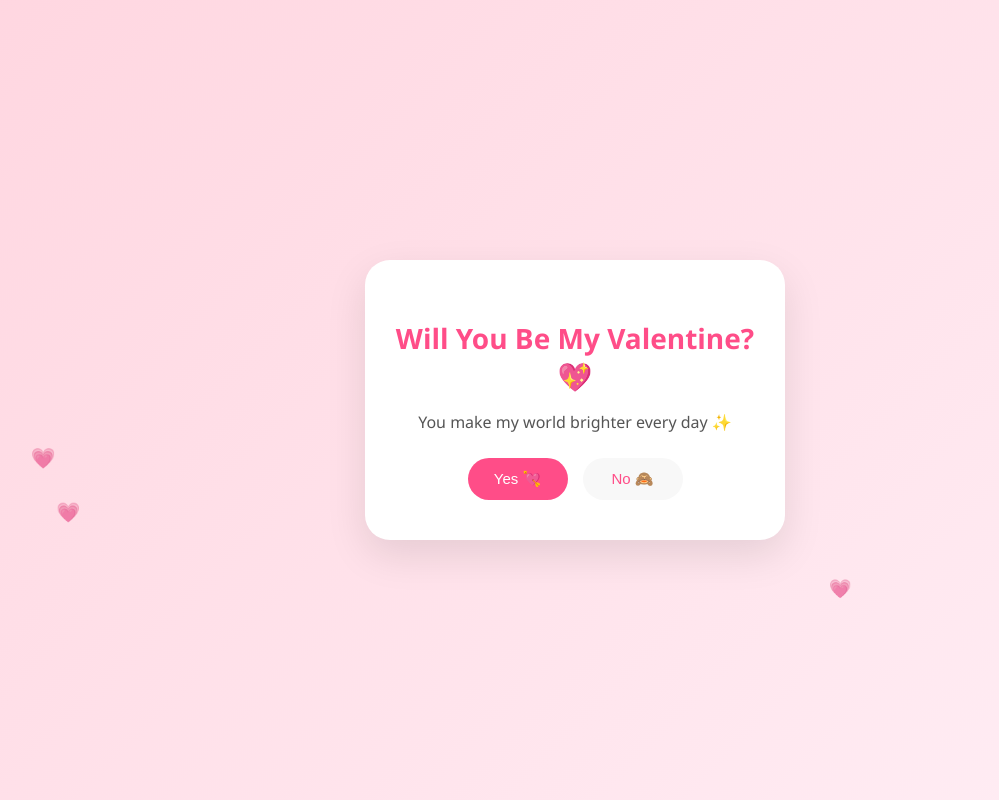
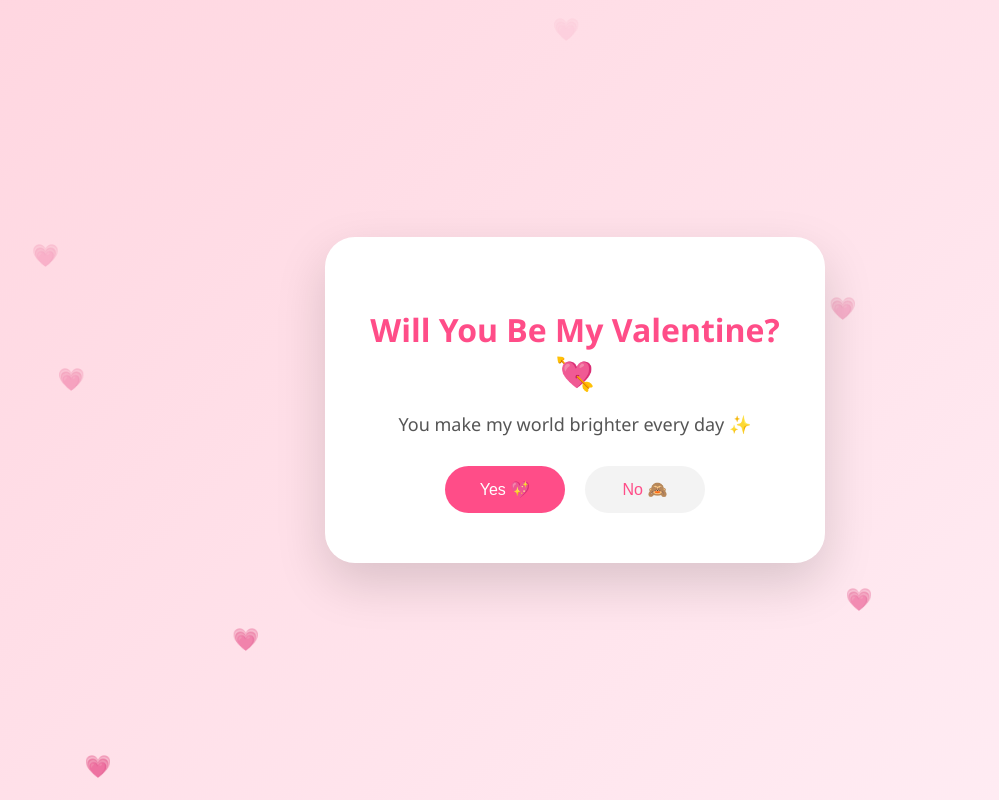
Before and after one commit to barmangolap15/please-open-me, a plain HTML site: page index.html in a window 1280 px wide. Shown: the top 800 px of the page, without its empty margins (65-1064 px from the left). Drawn offline with Linux system fonts and the light colour scheme.

Commit message:
Refactor styles and update button text

```diff
--- a/index.html
+++ b/index.html
@@ -18,50 +18,48 @@
       justify-content: center;
       align-items: center;
       min-height: 100vh;
-      overflow: hidden;
       padding: 20px;
-      text-align: center;
+      position: relative;
     }
 
     .card {
       background: white;
-      padding: 40px 30px;
-      border-radius: 25px;
-      box-shadow: 0 15px 40px rgba(0,0,0,0.1);
       width: 100%;
-      max-width: 420px;
-      position: relative;
+      max-width: 500px;
+      padding: 50px 35px;
+      border-radius: 30px;
+      box-shadow: 0 20px 50px rgba(0,0,0,0.15);
+      text-align: center;
       z-index: 10;
-      animation: fadeIn 1.2s ease;
     }
 
     h1 {
       color: #ff4d88;
-      font-size: 28px;
+      font-size: 32px;
       margin-bottom: 15px;
     }
 
     p {
+      font-size: 18px;
       color: #555;
-      font-size: 16px;
-      margin-bottom: 25px;
+      margin-bottom: 30px;
     }
 
     .buttons {
       display: flex;
       justify-content: center;
-      gap: 15px;
+      gap: 20px;
       flex-wrap: wrap;
     }
 
     button {
-      padding: 12px 22px;
-      font-size: 15px;
+      padding: 14px 28px;
+      font-size: 16px;
       border: none;
       border-radius: 30px;
       cursor: pointer;
       transition: 0.3s ease;
-      min-width: 100px;
+      min-width: 120px;
     }
 
     .yes {
@@ -70,113 +68,105 @@
     }
 
     .yes:hover {
-      transform: scale(1.08);
+      transform: scale(1.1);
       box-shadow: 0 5px 15px rgba(255,77,136,0.4);
     }
 
     .no {
-      background-color: #f8f8f8;
+      background-color: #f3f3f3;
       color: #ff4d88;
       position: relative;
     }
 
-    @keyframes fadeIn {
-      from { opacity: 0; transform: translateY(15px); }
-      to { opacity: 1; transform: translateY(0); }
+    /* Floating hearts */
+    .heart {
+      position: fixed;
+      bottom: -20px;
+      font-size: 22px;
+      animation: floatUp linear forwards;
+      opacity: 0.7;
+      z-index: 1;
     }
 
-    /* Floating Hearts */
-    .heart {
-      position: absolute;
-      color: #ff4d88;
-      font-size: 18px;
-      animation: float 6s linear infinite;
-      opacity: 0.6;
-    }
-
-    @keyframes float {
-      0% {
-        transform: translateY(100vh) scale(0.6);
-      }
-      100% {
-        transform: translateY(-10vh) scale(1.2);
+    @keyframes floatUp {
+      to {
+        transform: translateY(-110vh);
+        opacity: 0;
       }
     }
 
-    /* Mobile Adjustments */
-    @media (max-width: 480px) {
+    /* Mobile adjustments */
+    @media (max-width: 600px) {
+
       .card {
-        padding: 30px 20px;
+        padding: 40px 25px;
+        border-radius: 25px;
       }
 
       h1 {
-        font-size: 22px;
+        font-size: 26px;
       }
 
       p {
-        font-size: 14px;
+        font-size: 16px;
       }
 
       button {
-        font-size: 14px;
-        padding: 10px 18px;
+        font-size: 15px;
+        padding: 12px 22px;
       }
     }
 
   </style>
 </head>
+
 <body>
 
   <div class="card">
-    <h1>Will You Be My Valentine? 💖</h1>
+    <h1>Will You Be My Valentine? 💘</h1>
     <p>You make my world brighter every day ✨</p>
 
     <div class="buttons">
-      <button class="yes" onclick="sendLove()">Yes 💘</button>
+      <button class="yes" onclick="sendLove()">Yes 💖</button>
       <button class="no" id="noBtn">No 🙈</button>
     </div>
   </div>
 
 <script>
+
   const noBtn = document.getElementById("noBtn");
 
-  // Move NO button on hover (works on desktop)
-  noBtn.addEventListener("mouseover", moveButton);
-
-  // Move NO button on touch (for mobile)
-  noBtn.addEventListener("touchstart", moveButton);
-
   function moveButton() {
-    const x = Math.random() * (window.innerWidth - 120);
-    const y = Math.random() * (window.innerHeight - 60);
-    noBtn.style.position = "absolute";
+    const x = Math.random() * (window.innerWidth - 150);
+    const y = Math.random() * (window.innerHeight - 80);
+    noBtn.style.position = "fixed";
     noBtn.style.left = x + "px";
     noBtn.style.top = y + "px";
   }
 
+  noBtn.addEventListener("mouseover", moveButton);
+  noBtn.addEventListener("touchstart", moveButton);
+
   function sendLove() {
     const phoneNumber = "918473855948"; // Replace with your number
     const message = "Yes 💖 I will be your Valentine!";
-
     window.location.href =
       `https://wa.me/${phoneNumber}?text=${encodeURIComponent(message)}`;
   }
 
-  // Floating hearts
   function createHeart() {
     const heart = document.createElement("div");
-    heart.classList.add("heart");
+    heart.className = "heart";
     heart.innerHTML = "💗";
     heart.style.left = Math.random() * 100 + "vw";
-    heart.style.animationDuration = (Math.random() * 3 + 3) + "s";
+    heart.style.animationDuration = (Math.random() * 3 + 4) + "s";
     document.body.appendChild(heart);
 
-    setTimeout(() => {
-      heart.remove();
-    }, 6000);
+    setTimeout(() => heart.remove(), 7000);
   }
 
-  setInterval(createHeart, 500);
+  setInterval(createHeart, 600);
+
 </script>
 
 </body>
```
